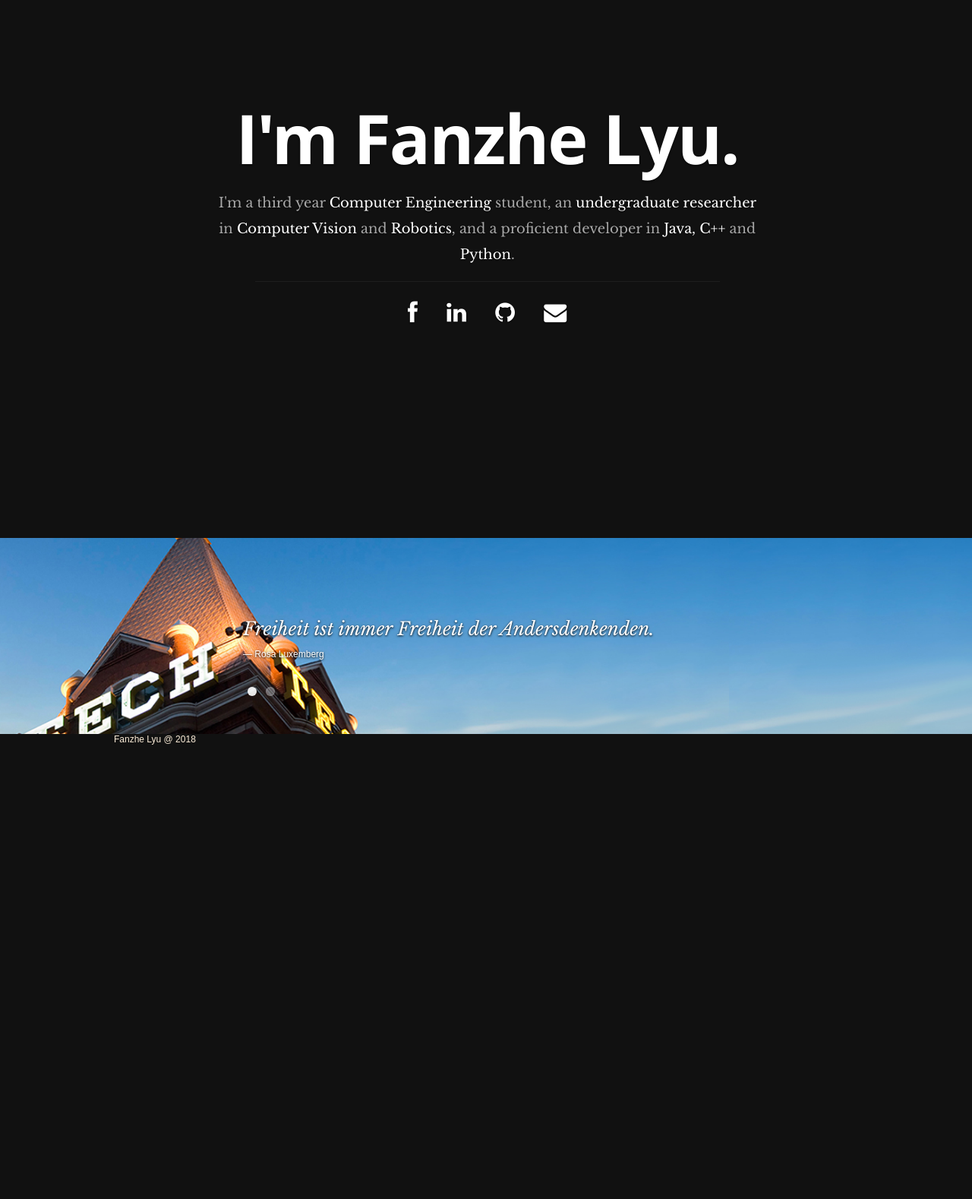
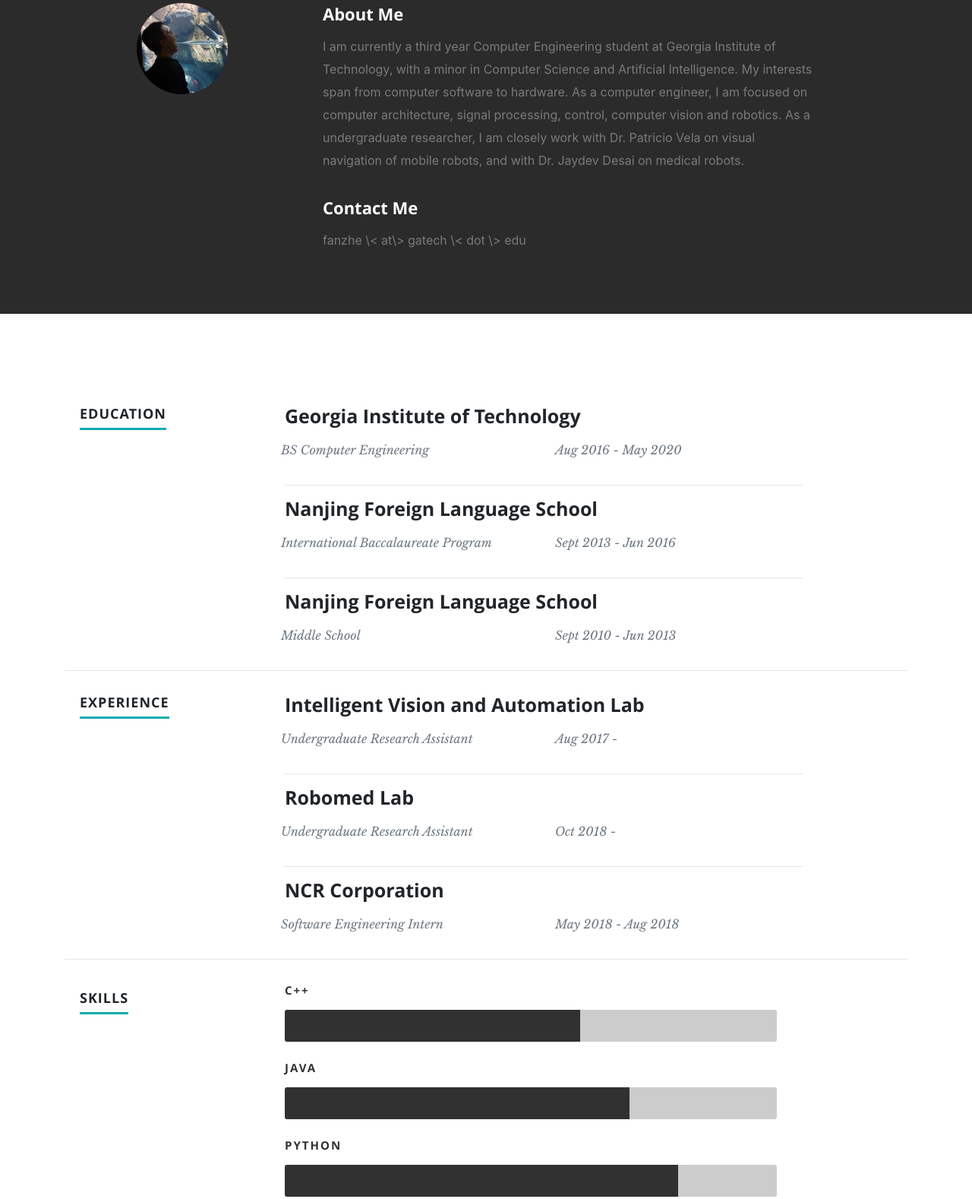
Before and after one commit to fz-lyu/fz-lyu.github.io, a plain HTML site: page About.html in a window 1280 px wide. Shown: the part 92-1670 px from the top of the page at 76% size. Before the commit the page ends 1072 px from the top, so only its background shows below. Drawn offline with nearby package versions, Linux system fonts and the light colour scheme.

Commit message:
add about

```diff
--- a/About.html
+++ b/About.html
@@ -22,7 +22,8 @@
     <link rel="stylesheet" href="css/media-queries.css">
     <link rel="stylesheet" href="css/magnific-popup.css">
     <link rel="stylesheet" media="screen" href="css/style.css">
-    <!--<link rel="stylesheet" href="css/bootstrap.css">-->
+    <link rel="stylesheet" href="css/bootstrap.css">
+
 
     <!-- Script
     ================================================== -->
@@ -43,47 +44,21 @@
 
 <!-- Header
 ================================================== -->
-<div id="particles-js">
-    <header id="home">
+<div >
+    <header id="home" style="text-align: center">
 
-        <nav id="nav-wrap">
+        <nav id="nav-wrap" style="text-align: center">
 
             <a class="mobile-btn" href="#nav-wrap" title="Show navigation">Show navigation</a>
             <a class="mobile-btn" href="#" title="Hide navigation">Hide navigation</a>
 
-            <ul id="nav" class="nav">
+            <ul id="nav" class="" >
                 <li ><a class="smoothscroll" href="index.html">Home</a></li>
                 <li class="current"><a class="smoothscroll" href="#">About</a></li>
                 <li><a href="https://fanzhe98.github.io/resume/resume.pdf">Resume</a> </li>
+            </ul>
 
-                <!--<li><a class="smoothscroll" href="#testimonials">Testimonials</a></li>-->
-                <!--<li><a class="smoothscroll" href="#contact">Contact</a></li>-->
-            </ul> <!-- end #nav -->
-
-        </nav> <!-- end #nav-wrap -->
-
-
-
-
-        <div class="row banner">
-            <div class="banner-text">
-                <h1 class="responsive-headline">I'm Fanzhe Lyu.</h1>
-                <h3>I'm a third year <span>Computer Engineering</span> student, an <span>undergraduate researcher</span>
-                    in <span>Computer Vision</span> and <span>Robotics</span>, and a proficient developer in
-                    <span>Java, C++</span> and <span>Python</span>.
-                </h3>
-                <hr />
-                <ul class="social">
-                    <li><a href="https://www.facebook.com/profile.php?id=100006491412357"><i class="fa fa-facebook"></i></a></li>
-                    <li><a href="https://www.linkedin.com/in/fanzhelyu/"><i class="fa fa-linkedin"></i></a></li>
-                    <li><a href="https://github.com/fanzhe98"><i class="fa fa-github"></i></a></li>
-                    <li><a href="mailto:lvfanzhe@hotmail.com"><i class="fa fa-envelope"></i></a></li>
-                </ul>
-                <div>
-                    <!--<a class="smoothscroll" href="#about"><i class="fa fa-4x fa-arrow-circle-down"></i></a>-->
-                </div>
-            </div>
-        </div>
+        </nav>
 
 
     </header> <!-- Header End -->
@@ -91,114 +66,180 @@
 
 <!-- About Section
 ================================================== -->
-<!--<section id="about">-->
-
-
-<!--<div class="row">-->
-
-<!--<div class="four column header-col">-->
-
-<!--<img class="profile-pic"  src="images/myphoto.jpeg" alt="" style="height: 50%; width: 50%"/>-->
-
-<!--</div>-->
-
-<!--<div class="seven column main-col">-->
-<!--<div class="row" style="margin-top: 40px">-->
-<!--<div class="three column">-->
-<!--<div class="button" style="width: 100px; text-align: center">-->
-<!--<p>About</p>-->
-<!--</div>-->
-<!--</div>-->
-<!--<div class="three column">-->
-<!--<div class="button" style="width: 100px; text-align: center">-->
-<!--<p>Resume</p>-->
-<!--</div>-->
-<!--</div>-->
-<!--<div class="two column">-->
-<!--<div class="button" style="width: 100px; text-align: center">-->
-<!--<p>Project</p>-->
-<!--</div>-->
-<!--</div>-->
-<!--</div>-->
+<section id="about">
 
 
 
+    <div class="container">
+        <div class="row">
+
+            <div class="col-md-4" style="text-align: center">
+                <!--<h2> Hi, I am Fanzhe!</h2>-->
+                <img class="profile-pic"  src="images/myphoto.jpeg"/>
+
+            </div>
+            <div class="col-md-8">
+                <h2>About Me</h2>
+
+                <p>
+                    I am currently a third year Computer Engineering student at Georgia Institute of Technology, with a
+                    minor in Computer Science and Artificial Intelligence. My interests span from computer software to
+                    hardware. As a computer engineer, I am focused on computer architecture, signal processing, control,
+                    computer vision and robotics. As a undergraduate researcher, I am closely work with Dr. Patricio Vela
+                    on visual navigation of mobile robots, and with Dr. Jaydev Desai on medical robots.
+                </p>
+                <hr>
+                <h2>Contact Me</h2>
+                <p>
+                    fanzhe \< at\> gatech \< dot \> edu
+                </p>
+            </div>
 
 
-<!--</div>-->
+        </div>
 
 
+    </div>
 
-<!--&lt;!&ndash;<div class="nine columns main-col">&ndash;&gt;-->
-
-<!--&lt;!&ndash;<h2>About Me</h2>&ndash;&gt;-->
-
-<!--&lt;!&ndash;<p>&ndash;&gt;-->
-<!--&lt;!&ndash;I am a second year Computer Engineering student at Georgia Tech, with a minor in Computer Science.&ndash;&gt;-->
-<!--&lt;!&ndash;I am also an undergraduate researcher in Computer Vision and Robotics. My interest includes Computer Architecture,&ndash;&gt;-->
-<!--&lt;!&ndash;Robotics, Artificial Intelligence and Signal Processing. In my daily life, I am also an amateur musician in piano, guitar and percussion.&ndash;&gt;-->
-<!--&lt;!&ndash;</p>&ndash;&gt;-->
-
-<!--&lt;!&ndash;<div class="row">&ndash;&gt;-->
-
-<!--&lt;!&ndash;<div class="columns contact-details">&ndash;&gt;-->
-
-<!--&lt;!&ndash;<h2>Contact Details</h2>&ndash;&gt;-->
-<!--&lt;!&ndash;<p class="address">&ndash;&gt;-->
-<!--&lt;!&ndash;<span>301 10th Street, NW<br>&ndash;&gt;-->
-<!--&lt;!&ndash;Atlanta, GA, 30318&ndash;&gt;-->
-<!--&lt;!&ndash;</span><br>&ndash;&gt;-->
-<!--&lt;!&ndash;<span>lvfanzhe@hotmail.com</span>&ndash;&gt;-->
-<!--&lt;!&ndash;</p>&ndash;&gt;-->
-
-<!--&lt;!&ndash;</div>&ndash;&gt;-->
-
-<!--&lt;!&ndash;<div class="columns download">&ndash;&gt;-->
-<!--&lt;!&ndash;<p>&ndash;&gt;-->
-<!--&lt;!&ndash;<a href="https://fanzhe98.github.io/resume/resume.pdf" class="button"><i class="fa fa-download"></i>Download Resume</a>&ndash;&gt;-->
-<!--&lt;!&ndash;</p>&ndash;&gt;-->
-<!--&lt;!&ndash;</div>&ndash;&gt;-->
-
-<!--&lt;!&ndash;</div> &lt;!&ndash; end row &ndash;&gt;&ndash;&gt;-->
-
-<!--&lt;!&ndash;</div> &lt;!&ndash; end .main-col &ndash;&gt;&ndash;&gt;-->
-
-<!--</div>-->
-
-<!--</section> &lt;!&ndash; About Section End&ndash;&gt;-->
+</section> <!-- About Section End-->
 
 
 <!-- Resume Section
 ================================================== -->
-<!--<section id="resume">-->
+<section id="resume">
 
-<!--&lt;!&ndash; Skills-->
-<!-- -&#45;&#45;&#45;&#45;&#45;&#45;&#45;&#45;&#45;&#45;&#45;&#45;&#45;&#45;&#45;&#45;&#45;&#45;&#45;&#45;&#45;&#45;&#45;&#45;&#45;&#45;&#45;&#45;&#45;&#45;&#45;&#45;&#45;&#45;&#45;&#45;&#45;&#45;&#45;&#45;&#45;&#45;&#45;&#45;&#45;&#45; &ndash;&gt;-->
-<!--<div class="row skill">-->
+<!-- Skills
 
-<!--<div class="three columns header-col">-->
-<!--<h1><span>Skills</span></h1>-->
-<!--</div>-->
+ ----------------------------------------------- -->
+    <div class="container">
+        <div class="row skill container" style="margin-top: 30px">
 
-<!--<div class="nine columns main-col">-->
-<!--<div class="bars">-->
+            <div class="three columns main-col">
+                <h1><span>Education</span></h1>
+            </div>
 
-<!--<ul class="skills">-->
-<!--<li><span class="bar-expand cpp"></span><em>C++</em></li>-->
-<!--<li><span class="bar-expand java"></span><em>Java</em></li>-->
-<!--<li><span class="bar-expand python"></span><em>Python</em></li>-->
-<!--<li><span class="bar-expand c"></span><em>C</em></li>-->
-<!--<li><span class="bar-expand matlab"></span><em>MATLAB</em></li>-->
-<!--<li><span class="bar-expand vhdl"></span><em>VHDL</em></li>-->
-<!--</ul>-->
+            <div class="nine columns main-col">
+                <div>
+                    <h3>Georgia Institute of Technology</h3>
+                    <div class="row">
+                        <div class="col-md-6">
+                            <p class="info">BS Computer Engineering</p>
+                        </div>
+                        <div class="col-md-6">
+                            <p class="info">Aug 2016 - May 2020</p>
+                        </div>
+                    </div>
 
-<!--</div>&lt;!&ndash; end skill-bars &ndash;&gt;-->
+                </div>
+                <hr>
+                <div>
+                    <h3>Nanjing Foreign Language School</h3>
+                    <div class="row">
+                        <div class="col-md-6">
+                            <p class="info">International Baccalaureate Program</p>
+                        </div>
+                        <div class="col-md-6">
+                            <p class="info">Sept 2013 - Jun 2016</p>
+                        </div>
+                    </div>
 
-<!--</div> &lt;!&ndash; main-col end &ndash;&gt;-->
+                </div>
+                <hr>
+                <div>
+                    <h3>Nanjing Foreign Language School</h3>
+                    <div class="row">
+                        <div class="col-md-6">
+                            <p class="info">Middle School</p>
+                        </div>
+                        <div class="col-md-6">
+                            <p class="info">Sept 2010 - Jun 2013</p>
+                        </div>
+                    </div>
 
-<!--</div> &lt;!&ndash; End skills &ndash;&gt;-->
+                </div>
 
-<!--</section> &lt;!&ndash; Resume Section End&ndash;&gt;-->
+            </div> <!-- main-col end -->
+
+        </div> <!-- End skills -->
+        <hr>
+        <div class="row skill container" style="margin-top: 30px">
+
+            <div class="three columns main-col">
+                <h1><span>Experience</span></h1>
+            </div>
+
+            <div class="nine columns main-col">
+                <div>
+                    <h3>Intelligent Vision and Automation Lab</h3>
+                    <div class="row">
+                        <div class="col-md-6">
+                            <p class="info">Undergraduate Research Assistant</p>
+                        </div>
+                        <div class="col-md-6">
+                            <p class="info">Aug 2017 - </p>
+                        </div>
+                    </div>
+
+                </div>
+                <hr>
+                <div>
+                    <h3>Robomed Lab</h3>
+                    <div class="row">
+                        <div class="col-md-6">
+                            <p class="info">Undergraduate Research Assistant</p>
+                        </div>
+                        <div class="col-md-6">
+                            <p class="info">Oct 2018 - </p>
+                        </div>
+                    </div>
+
+                </div>
+                <hr>
+                <div>
+                    <h3>NCR Corporation</h3>
+                    <div class="row">
+                        <div class="col-md-6">
+                            <p class="info">Software Engineering Intern</p>
+                        </div>
+                        <div class="col-md-6">
+                            <p class="info">May 2018 - Aug 2018</p>
+                        </div>
+                    </div>
+
+                </div>
+
+            </div> <!-- main-col end -->
+
+        </div>
+        <hr>
+        <div class="row skill container" style="margin-top: 30px">
+
+            <div class="three columns header-col">
+                <h1><span>Skills</span></h1>
+            </div>
+
+            <div class="nine columns main-col">
+                <div class="bars">
+
+                    <ul class="skills">
+                        <li><span class="bar-expand cpp"></span><em>C++</em></li>
+                        <li><span class="bar-expand java"></span><em>Java</em></li>
+                        <li><span class="bar-expand python"></span><em>Python</em></li>
+                        <li><span class="bar-expand c"></span><em>C</em></li>
+                        <li><span class="bar-expand matlab"></span><em>MATLAB</em></li>
+                        <li><span class="bar-expand vhdl"></span><em>VHDL</em></li>
+                    </ul>
+
+                </div><!-- end skill-bars -->
+
+            </div> <!-- main-col end -->
+
+        </div> <!-- End skills -->
+    </div>
+
+
+
+</section> <!-- Resume Section End-->
 
 <!-- Testimonials Section
 ================================================== -->
@@ -271,7 +312,7 @@
 <script>window.jQuery || document.write('<script src="js/jquery-1.10.2.min.js"><\/script>')</script>
 <script type="text/javascript" src="js/jquery-migrate-1.2.1.min.js"></script>
 <script src="js/particles.js"></script>
-<!--<script src="js/app.js"></script>-->
+<script src="js/app.js"></script>
 <script src="js/jquery.flexslider.js"></script>
 <script src="js/waypoints.js"></script>
 <script src="js/jquery.fittext.js"></script>
--- a/css/default.css
+++ b/css/default.css
@@ -87,7 +87,7 @@ pre {
    word-wrap: break-word;
 }
 
-blockquote, q { quotes: &#8220 &#8220; }
+blockquote, q { quotes:&#8220 &#8220; }
 
 blockquote:before, blockquote:after,
 q:before, q:after {
--- a/css/layout.css
+++ b/css/layout.css
@@ -52,7 +52,7 @@ header .banner {
    vertical-align: middle;
    margin: 0 auto;
    width: 85%;
-   padding-bottom: 30px;s
+   padding-bottom: 30px;
    text-align: center;
 }
 
```
Also changed, not shown: index.html (+2 -2 lines).
